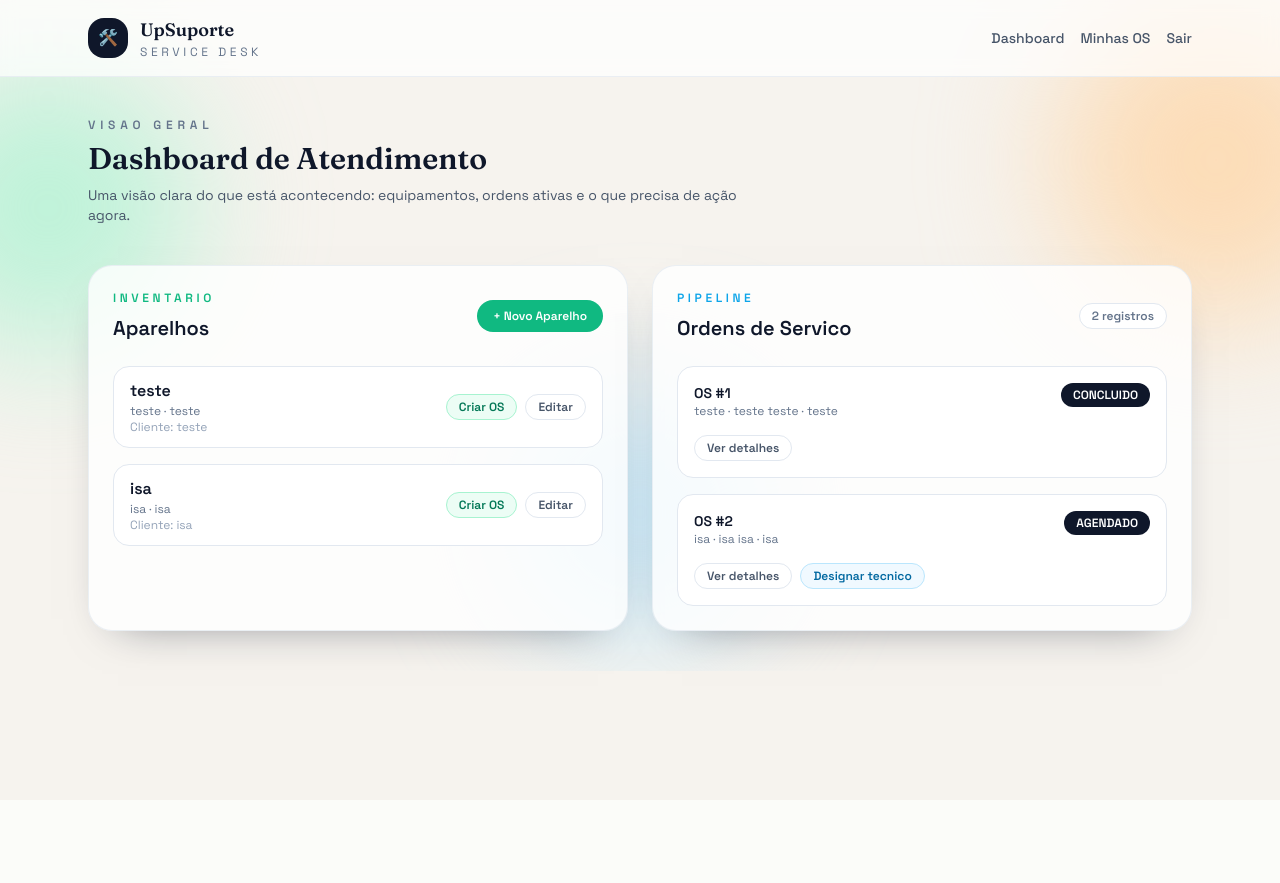
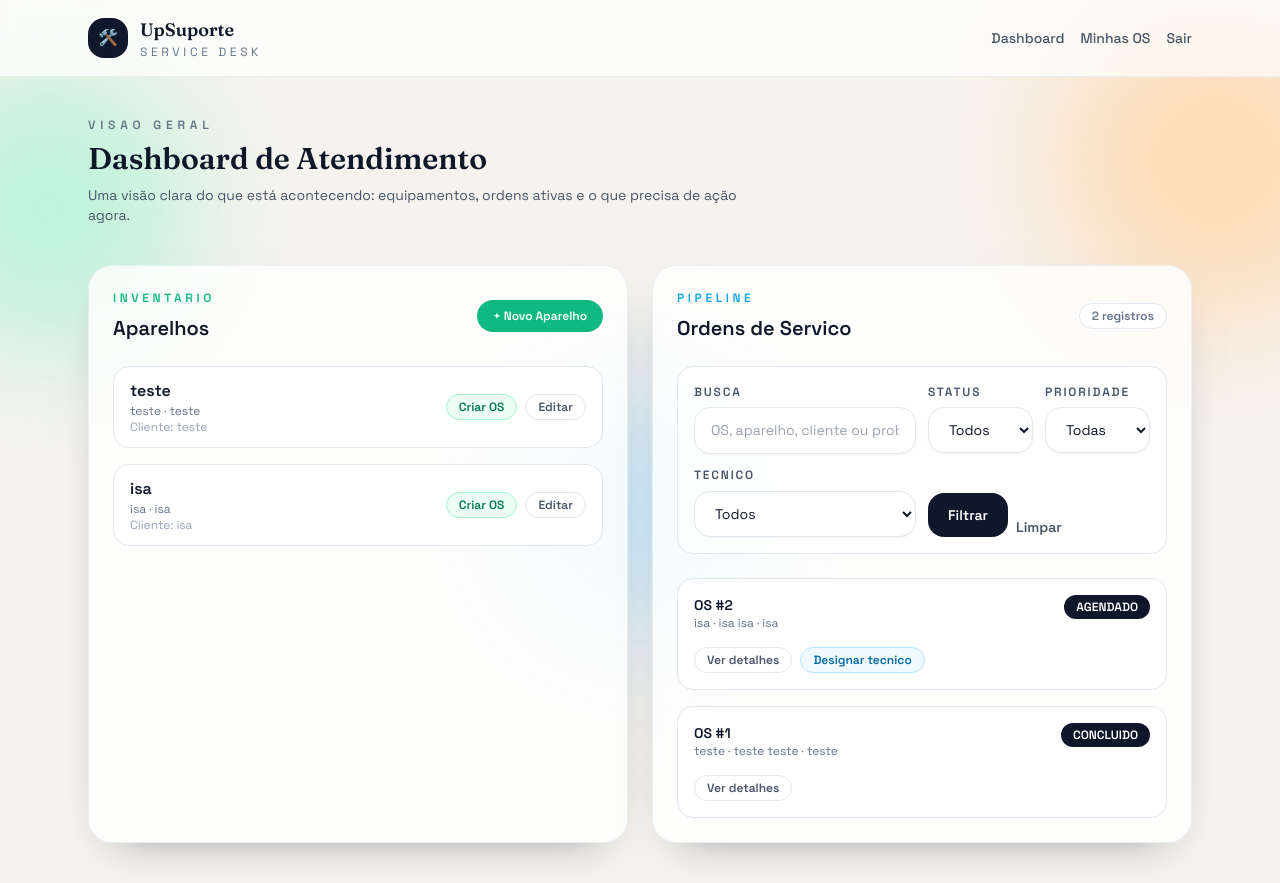
Before and after one commit to FBGdev/UP-Suporte, a Django app: page /home/ in a window 1280 px wide. Before the commit the page ends 671 px from the top, so only its background shows below. Run offline with Django 4.2, Linux system fonts and the light colour scheme; a user stored in the database is signed in; data comes from the database, SQL or seed files in the repository; both versions use the stored data as it was after the commit; some libraries are stand-ins or nearby versions.

Commit message:
adicionaou filtros e smtp

```diff
--- a/core/views.py
+++ b/core/views.py
@@ -1,6 +1,7 @@
 from django.contrib.auth import login
 from django.contrib.auth.decorators import login_required
 from django.contrib.auth.forms import AuthenticationForm
+from django.db.models import Q
 from django.shortcuts import get_object_or_404, redirect, render
 from django.utils import timezone
 from django.views.decorators.csrf import ensure_csrf_cookie
@@ -53,11 +54,38 @@ def home(request):
         ordens = (
             OrdemServico.objects.filter(funcionario=funcionario)
             .select_related("aparelho", "funcionario")
-            .order_by("-data_criacao")
         )
     else:
         aparelhos = Aparelho.objects.all()
         ordens = OrdemServico.objects.select_related("aparelho", "funcionario")
+
+    q = request.GET.get("q", "").strip()
+    status = request.GET.get("status", "").strip()
+    prioridade = request.GET.get("prioridade", "").strip()
+    tecnico_id = request.GET.get("tecnico", "").strip()
+
+    if q:
+        query = (
+            Q(aparelho__nome__icontains=q)
+            | Q(aparelho__marca__icontains=q)
+            | Q(aparelho__modelo__icontains=q)
+            | Q(aparelho__cliente__icontains=q)
+            | Q(problema_relatado__icontains=q)
+        )
+        if q.isdigit():
+            query |= Q(id=int(q))
+        ordens = ordens.filter(query)
+
+    if status:
+        ordens = ordens.filter(status=status)
+
+    if prioridade:
+        ordens = ordens.filter(prioridade=prioridade)
+
+    if is_gestor and tecnico_id:
+        ordens = ordens.filter(funcionario_id=tecnico_id)
+
+    ordens = ordens.order_by("-data_criacao")
 
     return render(
         request,
@@ -68,6 +96,15 @@ def home(request):
             "funcionario": funcionario,
             "is_gestor": is_gestor,
             "is_tecnico": is_tecnico,
+            "status_choices": OrdemServico.STATUS_CHOICES,
+            "prioridade_choices": OrdemServico.PRIORIDADE_CHOICES,
+            "tecnicos": Funcionario.objects.all() if is_gestor else Funcionario.objects.none(),
+            "filters": {
+                "q": q,
+                "status": status,
+                "prioridade": prioridade,
+                "tecnico": tecnico_id,
+            },
         },
     )
 
--- a/templates/detalhe_os.html
+++ b/templates/detalhe_os.html
@@ -64,12 +64,12 @@
       <div class="grid gap-3 sm:grid-cols-2">
         <div class="rounded-2xl border border-slate-200 bg-white px-4 py-3">
           <p class="text-xs font-semibold uppercase tracking-[0.25em] text-slate-500">Criada em</p>
-          <p class="mt-2 text-slate-700">{{ os.data_criacao }}</p>
+          <p class="mt-2 text-slate-700">{{ os.data_criacao|date:"d/m/Y H:i" }}</p>
         </div>
         {% if os.data_conclusao %}
         <div class="rounded-2xl border border-slate-200 bg-white px-4 py-3">
           <p class="text-xs font-semibold uppercase tracking-[0.25em] text-slate-500">Concluida em</p>
-          <p class="mt-2 text-slate-700">{{ os.data_conclusao }}</p>
+          <p class="mt-2 text-slate-700">{{ os.data_conclusao|date:"d/m/Y H:i" }}</p>
         </div>
         {% endif %}
       </div>
@@ -110,7 +110,7 @@
         <div class="rounded-2xl border border-slate-200 bg-white px-4 py-3 text-sm">
           <div class="flex items-center justify-between text-xs text-slate-500">
             <span class="font-semibold uppercase tracking-[0.25em] text-slate-500">{{ r.tipo_servico }}</span>
-            <span>{{ r.data_execucao }}</span>
+            <span>{{ r.data_execucao|date:"d/m/Y H:i" }}</span>
           </div>
           <p class="mt-2 font-semibold text-slate-800">
             {% if r.funcionario %}
--- a/templates/home.html
+++ b/templates/home.html
@@ -61,6 +61,58 @@
       </span>
     </div>
 
+    <form method="get" class="mt-6 grid gap-3 rounded-2xl border border-slate-200 bg-white/70 p-4 sm:grid-cols-2 lg:grid-cols-4">
+      <div class="sm:col-span-2 lg:col-span-2">
+        <label class="form-label">Busca</label>
+        <input
+          type="text"
+          name="q"
+          value="{{ filters.q }}"
+          class="form-control"
+          placeholder="OS, aparelho, cliente ou problema"
+        >
+      </div>
+      <div>
+        <label class="form-label">Status</label>
+        <select name="status" class="form-select">
+          <option value="">Todos</option>
+          {% for value, label in status_choices %}
+          <option value="{{ value }}" {% if filters.status == value %}selected{% endif %}>{{ label }}</option>
+          {% endfor %}
+        </select>
+      </div>
+      <div>
+        <label class="form-label">Prioridade</label>
+        <select name="prioridade" class="form-select">
+          <option value="">Todas</option>
+          {% for value, label in prioridade_choices %}
+          <option value="{{ value }}" {% if filters.prioridade == value %}selected{% endif %}>{{ label }}</option>
+          {% endfor %}
+        </select>
+      </div>
+      {% if is_gestor %}
+      <div class="sm:col-span-2 lg:col-span-2">
+        <label class="form-label">Tecnico</label>
+        <select name="tecnico" class="form-select">
+          <option value="">Todos</option>
+          {% for t in tecnicos %}
+          <option value="{{ t.id }}" {% if filters.tecnico == t.id|stringformat:"s" %}selected{% endif %}>
+            {{ t }}
+          </option>
+          {% endfor %}
+        </select>
+      </div>
+      {% endif %}
+      <div class="flex items-end gap-2 sm:col-span-2 lg:col-span-2">
+        <button type="submit" class="rounded-2xl bg-slate-900 px-5 py-3 text-sm font-semibold text-white transition hover:-translate-y-0.5">
+          Filtrar
+        </button>
+        <a href="{% url 'home' %}" class="text-sm font-semibold text-slate-600 hover:text-slate-900">
+          Limpar
+        </a>
+      </div>
+    </form>
+
     <div class="mt-6 space-y-4">
       {% for os in ordens %}
       <div class="rounded-2xl border border-slate-200 bg-white px-4 py-4">
```
Also changed, not shown: UpSuporte/settings.py (+6 -2 lines), core/notifications.py (+4 -11 lines), db.sqlite3.
